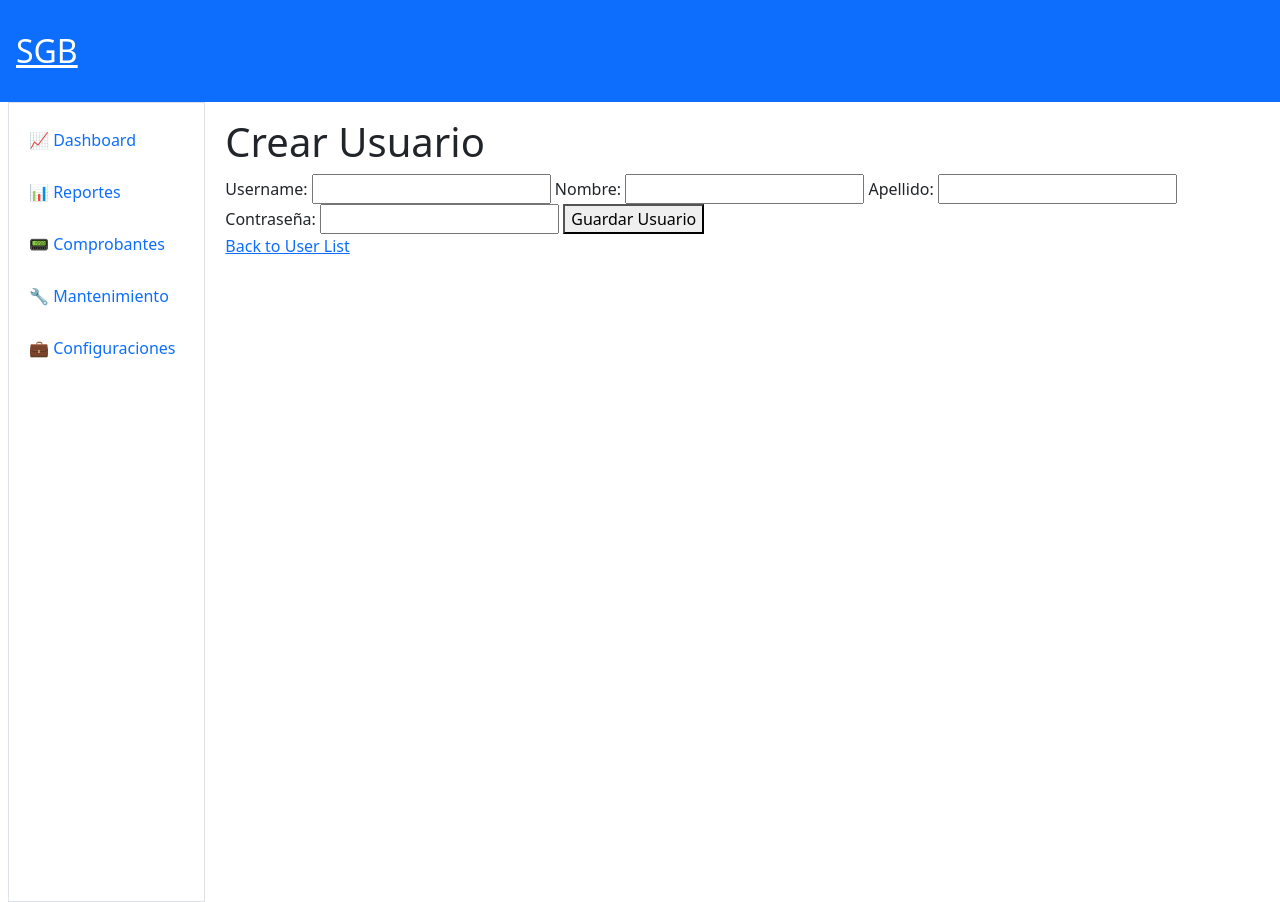
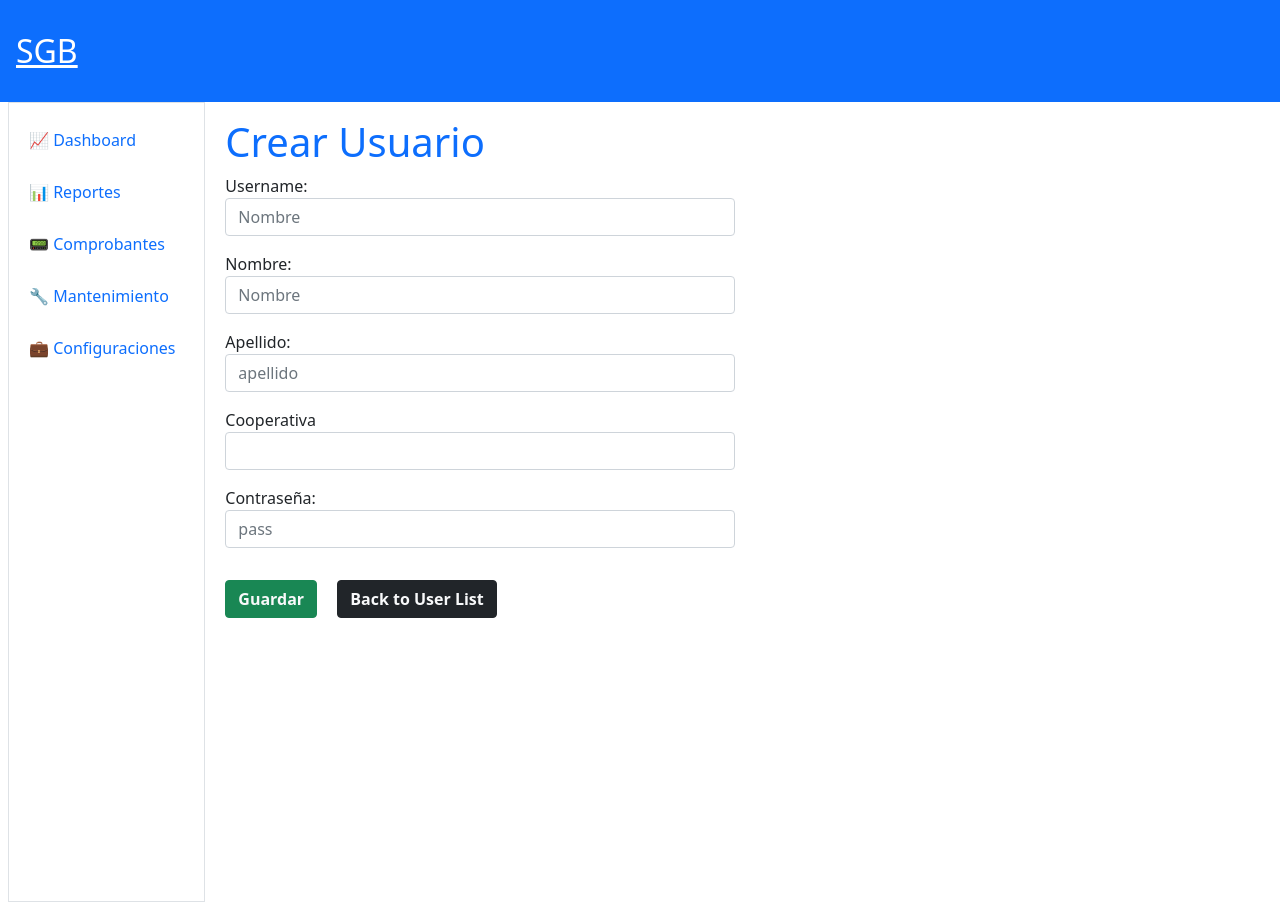
Before and after one commit to yeikyu/sgb_app, a Flask app: page /user/add in a window 1280 px wide. Run offline with Flask 3, Linux system fonts and the light colour scheme; lists and menus that the app fills with data are empty; parts of the project's set-up code (start-up, migrations or seed data) failed here and were passed over; some libraries are stand-ins or nearby versions.

Commit message:
cambios en la estructura de las tablas correccion de errores 	modified:   app/models.py 	modified:   app/templates/ciudad/list_ciudad.html 	modified:   app/templates/unidad/add_unidades.html 	modified:   app/templates/unidad/list_unidades.html 	modified:   app/templates/user/add_user.html 	modified:   app/templates/user/edit_user.html 	modified:   app/templates/user/list_users.html 	modified:   app/views.py

```diff
--- a/app/templates/ciudad/list_ciudad.html
+++ b/app/templates/ciudad/list_ciudad.html
@@ -4,7 +4,7 @@
 <link rel="stylesheet" type="text/css" href="{{ url_for('static', filename='styles.css') }}">
 
 <div>
-  <div class="h1 fw-light text-primary">Nueva Empresa</div>
+  <div class="h1 fw-light text-primary">Nueva Ciudad</div>
 </div>
 <nav class="navbar navbar-expand-lg navbar-light bg-light">
   <div class="container-fluid">
@@ -12,7 +12,7 @@
       <ul class="navbar-nav">
         <li class="nav-item">
           <a
-            class="nav-link btn btn-success text-light fw-bold "
+            class="nav-link btn btn-success text-light fw-bold me-3"
             aria-current="page"
             href="{{ url_for('main.crear_ciudad') }}"
             >&#129485;Nueva Ciudad</a
--- a/app/templates/unidad/add_unidades.html
+++ b/app/templates/unidad/add_unidades.html
@@ -19,9 +19,9 @@
 
             <div class="form-group">
                 <label for="id_conductor">Conductor:</label>
-                <select id="id_conductor" name="nombre_conductor" class="form-control" required>
+                <select id="id_conductor" name="id_conductor" class="form-control" required>
                     {% for conductor in conductores %}
-                    <option value="{{ conductor.nombre }}  {{ conductor.apellido }}"> {{ conductor.nombre }}  {{ conductor.apellido }}</option>
+                    <option value="{{ conductor.id }} "> {{ conductor.nombre }}  {{ conductor.apellido }}</option>
                     {% endfor %}
                 </select>
             </div>
--- a/app/templates/unidad/list_unidades.html
+++ b/app/templates/unidad/list_unidades.html
@@ -66,10 +66,8 @@
       {% for unidad in unidades %}
 
       <tr>
-        <td>{{unidad.unidad-cooperativa.razonsocial}}</td>
-        {% for conductor in unidad.conductores %}
-        <td>{{ conductor.nombre }} {{ conductor.apellido }}</td>
-        {% endfor  %}
+        <td>{{unidad.unidad_cooperativa.razonsocial}}</td>
+        <td>{{ unidad.conductor.nombre }} {{ unidad.conductor.apellido }}</td>
         <td>{{unidad.modelo}}</td>
         <td>{{unidad.ano}}</td>
         <td>{{unidad.placa}}</td>
--- a/app/templates/user/add_user.html
+++ b/app/templates/user/add_user.html
@@ -2,18 +2,99 @@
 {% extends 'index.html' %}
 
 {% block content %}
-    <h1>Crear Usuario</h1>
-    <form action="{{ url_for('main.add_user') }}" method="post">
-        <label for="user">Username:</label>
-        <input type="text" id="user" name="user" required>
-        <label for="nombre">Nombre:</label>
-        <input type="text" id="nombre" name="nombre" required>
-        <label for="apellido">Apellido:</label>
-        <input type="text" id="apellido" name="apellido" required>
-        <label for="pass">Contraseña:</label>
-        <input type="text" id="pass" name="pass" required>
-        <button type="submit">Guardar Usuario</button>
+    <h1 class="text-primary fw-light">Crear Usuario</h1>
+    <form class="needs-validation" novalidate action="{{ url_for('main.add_user') }}" method="post">
+        <div class="row">
+            <div class="col-md-6 mb-3">
+                <label for="validationCustom01">Username:</label>
+                <input type="text" class="form-control" id="validationCustom01" name="user" placeholder="Nombre" required>
+                <div class="valid-feedback">
+                    ¡Se ve bien!
+                </div>
+                <div class="invalid-feedback">
+                    Por favor, elija un usuario.
+                </div>
+            </div>
+        </div>
+         <div class="row">
+            <div class="col-md-6 mb-3">
+                <label for="validationCustom01">Nombre:</label>
+                <input type="text" class="form-control" id="validationCustom01" name="nombre" placeholder="Nombre" required>
+                <div class="valid-feedback">
+                    ¡Se ve bien!
+                </div>
+                <div class="invalid-feedback">
+                    Por favor, elija un nombre.
+                </div>
+            </div>
+
+        </div>
+       <div class="row">
+        <div class="col-md-6 mb-3">
+            <label for="validationCustom01">Apellido:</label>
+            <input type="text" class="form-control" id="validationCustom01" name="apellido" placeholder="apellido" required>
+            <div class="valid-feedback">
+                ¡Se ve bien!
+            </div>
+            <div class="invalid-feedback">
+                Por favor, elija un apellido.
+            </div>
+        </div>
+       </div>
+
+
+         <div class="row">
+            <div class="col-md-6 mb-3">
+                <label for="validationCustomUsername">Cooperativa</label>
+                <select class="form-control" id="validationCustomUsername" name="id_cooperativa">
+                    {% for cooperativa in cooperativas %}
+                        <option value="{{ cooperativa.id_cooperativa }}">{{ cooperativa.razonsocial }}</option>
+                    {% endfor %}
+                </select>
+                <div class="invalid-feedback">
+                    Por favor, elija una cooperativa.
+                </div>
+            </div>
+        </div>
+       <div class="row">
+        <div class="col-md-6 mb-3">
+            <label for="validationCustom01">Contraseña:</label>
+            <input type="Password" class="form-control" id="validationCustom01" name="pass" placeholder="pass" required>
+            <div class="valid-feedback">
+                ¡Se ve bien!
+            </div>
+            <div class="invalid-feedback">
+                Por favor, escriba una contraseña.
+            </div>
+        </div>
+       </div>
+
+        <button class= "mt-3 btn btn-success text-light fw-bold me-3" type="submit">Guardar</button>
+        <a class="btn btn-dark text-light fw-bold mt-3 " href="{{ url_for('main.list_user') }}">Back to User List</a>
     </form>
-    <a href="{{ url_for('main.list_user') }}">Back to User List</a>
+
+    <script>
+        // Example starter JavaScript for disabling form submissions if there are invalid fields
+        (function() {
+            'use strict';
+            window.addEventListener('load', function() {
+                // Fetch all the forms we want to apply custom Bootstrap validation styles to
+                var forms = document.getElementsByClassName('needs-validation');
+                // Loop over them and prevent submission
+                var validation = Array.prototype.filter.call(forms, function(form) {
+                    form.addEventListener('submit', function(event) {
+                        if (form.checkValidity() === false) {
+                            event.preventDefault();
+                            event.stopPropagation();
+                        }
+                        form.classList.add('was-validated');
+                    }, false);
+                });
+            }, false);
+        })();
+        </script>
+
+    </div>
+    <script src="{{ url_for('static', filename='dist/js/bootstrap.min.js') }}"></script>
 
 {% endblock %}
--- a/app/templates/user/list_users.html
+++ b/app/templates/user/list_users.html
@@ -9,7 +9,7 @@
         <ul class="navbar-nav">
           <li class="nav-item ms-2">
             <a
-              class="nav-link btn btn-success text-light fw-bold"
+              class="nav-link btn btn-success text-light fw-bold me-3"
               aria-current="page"
               href="{{ url_for('main.add_user') }}"
               >&#129485;Nuevo Usuario</a>
--- a/app/views.py
+++ b/app/views.py
@@ -7,7 +7,6 @@ from .models import Conductor
 from .models import Usuario
 from .models import Ciudad
 from .models import Cliente
-from .models import Destino
 from .models import Ruta
 from .models import Horario
 from .models import Boleto
@@ -83,14 +82,23 @@ def add_user():
         nombre = request.form['nombre']
         apellido = request.form['apellido']
         contraseña = request.form['pass']
+        id_cooperativa = int(request.form['id_cooperativa'])
         usuariocreacion = "root"
         fechacreacion = datetime.now()
         estado  = 1
-        user = Usuario(user=user, nombre=nombre, apellido=apellido, contraseña=contraseña, usuariocreacion=usuariocreacion, fechacreacion=fechacreacion, estado=estado)
-        db.session.add(user)
-        db.session.commit()
-        return redirect(url_for('main.list_user'))
-    return render_template('user/add_user.html')
+
+        if id_cooperativa is None:
+            user = Usuario(user=user, nombre=nombre,apellido=apellido, contraseña=contraseña, usuariocreacion=usuariocreacion, fechacreacion=fechacreacion, estado=estado)
+            db.session.add(user)
+            db.session.commit()
+            return redirect(url_for('main.list_user'))
+        else:
+            user = Usuario(user=user, nombre=nombre, id_cooperativa=id_cooperativa,apellido=apellido, contraseña=contraseña, usuariocreacion=usuariocreacion, fechacreacion=fechacreacion, estado=estado)
+            db.session.add(user)
+            db.session.commit()
+            return redirect(url_for('main.list_user'))
+    cooperativas = Cooperativa.query.filter(Cooperativa.estado != 0).all()
+    return render_template('user/add_user.html',cooperativas=cooperativas)
 
 #Editar usuarios
 @main_bp.route('/user/<int:id>/edit', methods=['GET', 'POST'])
@@ -101,9 +109,11 @@ def edit_user(id):
         user.nombre = request.form['nombre']
         user.apellido = request.form['apellido']
         user.contraseña = request.form['pass']
+        user.id_cooperativa = request.form['id_cooperativa']
         db.session.commit()
         return redirect(url_for('main.list_user'))
-    return render_template('user/edit_user.html', user=user)
+    cooperativas = Cooperativa.query.filter(Cooperativa.estado != 0).all()
+    return render_template('user/edit_user.html', user=user,cooperativas=cooperativas)
 
 #Eliminar usuarios
 @main_bp.route('/user/<int:id>/delete', methods=['POST'])
@@ -225,7 +235,7 @@ def edit_unidad(id):
 def add_unidad():
     if request.method == 'POST':
           # Extraer los datos del formulario
-        nombre_conductor = request.form['nombre_conductor']
+        id_conductor = request.form['id_conductor']
         id_cooperativa = request.form['id_cooperativa']
         placa = request.form['placa']
         modelo = request.form['modelo']
@@ -238,7 +248,7 @@ def add_unidad():
 
         # Crear una nueva instancia del modelo Unidad
         nueva_unidad = Unidad(
-            nombre_conductor=nombre_conductor,
+            id_conductor=id_conductor,
             id_cooperativa=id_cooperativa,
             placa=placa,
             modelo=modelo,
--- a/config.py
+++ b/config.py
@@ -3,7 +3,7 @@ import os
 
 class Config:
     #SQLALCHEMY_DATABASE_URI = 'sqlite:///example.db'  # Conexión SQLite para desarrollo local
-    #SQLALCHEMY_DATABASE_URI = 'mariadb+mariadbconnector://root:root@127.0.0.1/sgb_database'
-    SQLALCHEMY_DATABASE_URI = 'mariadb+mariadbconnector://root:root@127.0.0.1:3307/sgb_database'
+    SQLALCHEMY_DATABASE_URI = 'mariadb+mariadbconnector://root:root@127.0.0.1/sgb_database'
+    #SQLALCHEMY_DATABASE_URI = 'mariadb+mariadbconnector://root:root@127.0.0.1:3307/sgb_database'
     SQLALCHEMY_TRACK_MODIFICATIONS = False
     SECRET_KEY = 'mysecretkey'  # Clave secreta para formularios
```
Also changed, not shown: app/models.py (+30 -60 lines), app/templates/user/edit_user.html (+7 -2 lines), migrations/versions/fcf747a48976_models.py (renamed from migrations/versions/3f0466201421_modelos_para_pc_trabajo.py, +59 -73 lines).
